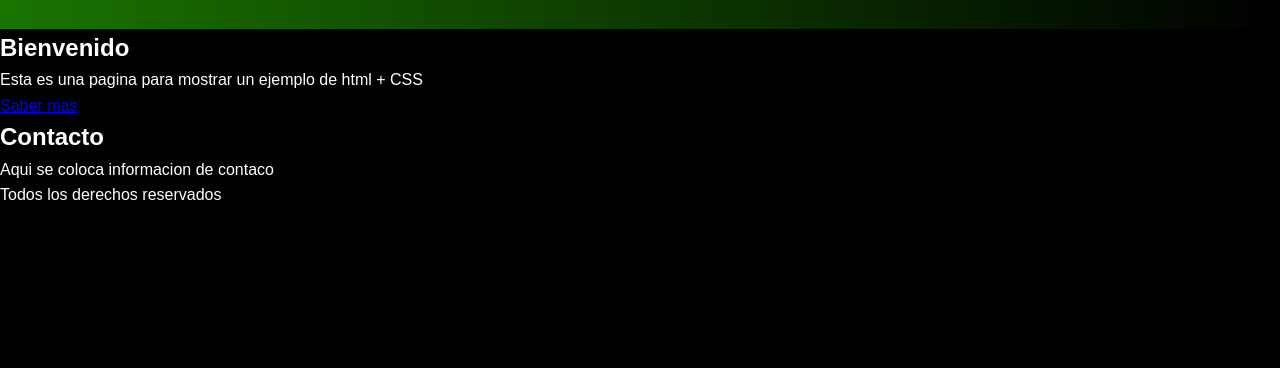
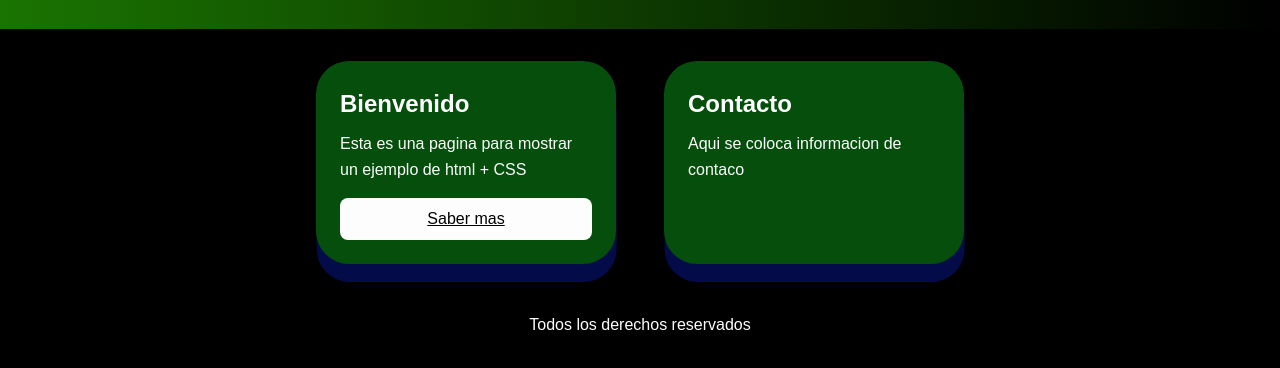
Before and after one commit to vanegasnicolas51-source/html_nicolas08, a plain HTML site: page index.html in a window 1280 px wide. Shown: the part 112-480 px from the top of the page. Drawn offline with Linux system fonts and the light colour scheme.

Commit message:
Se termina de hacer los estilos

```diff
--- a/styles.css
+++ b/styles.css
@@ -20,3 +20,53 @@ body{
     padding: 2rem;
     text-align: center;
 }
+
+.subtitle{
+    opacity: 50%;
+}
+
+.content{
+    display: flex; /*Coloca las tarjetas una al lado de la otra*/
+    gap: 3rem; /* Separa las tarjetas*/
+    flex-wrap: wrap; /*Permite*/
+    justify-content: center;
+    padding: 2rem;
+}
+
+
+.card{
+    background: #054e0c;
+    padding: 1.5rem;
+    border-radius: 33px;
+    box-shadow: 0.6px 18px rgba(4, 14, 80, 0.914);
+    width: 300px;
+}
+.card h2{
+    margin-bottom: 0.5rem;
+}
+
+.card p{
+    margin-bottom: 1rem;
+    color: #fefdfd;
+}
+
+.btn{
+    display: inline-block;
+    padding: 0.5rem 1rem;
+    background: #fefdfd;
+    border-radius: 8px;
+    color:#000000;
+    justify-content: center;
+}
+
+.card a{
+    justify-content: center;
+    display: flex;
+    text-align: center;
+}
+
+.site-footer{
+    text-align: center;
+    padding: 1rem;
+    color: #fefdfd;
+}
```
